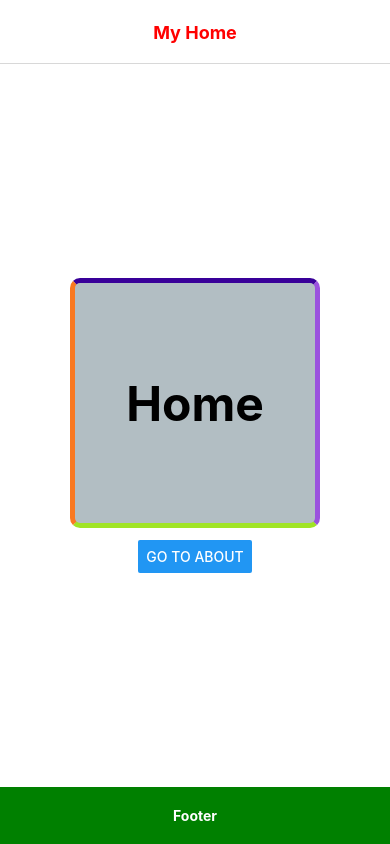
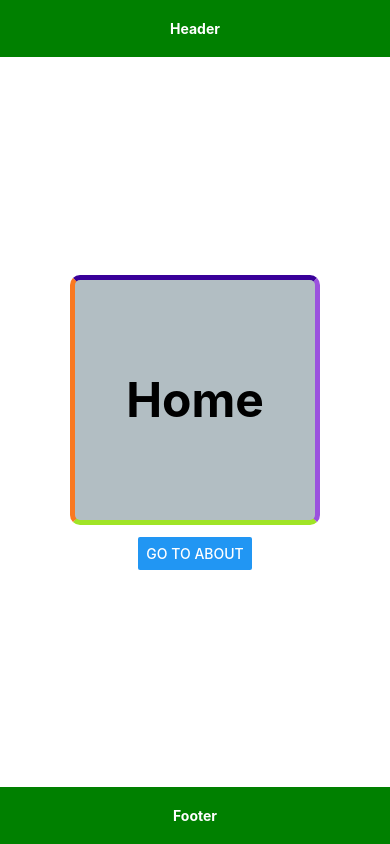
Before and after one commit to awais882s/MySecondApp, a React Native app: screen / in a window 390 px wide. Built offline with nearby package versions, Linux system fonts and the light colour scheme.

Commit message:
header is custom made

```diff
--- /dev/null
+++ b/src/components/Header.js
@@ -0,0 +1,21 @@
+import React from 'react'
+import { View, Text, StyleSheet } from 'react-native'
+
+export default function Header() {
+    return (
+        <View style={styles.header}>
+            <Text style={styles.text}>Header</Text>
+        </View>
+    )
+}
+const styles = StyleSheet.create({
+    header: {
+        backgroundColor: "green",
+        paddingVertical: 20,
+    },
+    text: {
+        color: "white",
+        textAlign: "center",
+        fontWeight: "bold",
+    }
+})
--- a/src/navigations/AppNavigators.js
+++ b/src/navigations/AppNavigators.js
@@ -5,17 +5,19 @@ import Home from "../screens/Frontend/Home"
 import About from "../screens/Frontend/About"
 import Contact from "../screens/Frontend/Contact"
 import Footer from '../components/Footer';
-
+import Header from "../components/Header"
 const Stack = createNativeStackNavigator();
 
 export default function AppNavigators() {
     return (
         <NavigationContainer>
+            <Header />
             <Stack.Navigator
                 screenOptions={{
                     headerTitleAlign: "center",
                     // headerTintColor: "red",
-                    headerTitleStyle: { fontWeight: "bold", color: "red" }
+                    headerTitleStyle: { fontWeight: "bold", color: "red" },
+                    headerShown: false
                 }}
             >
                 <Stack.Screen name="Home" options={{
```
